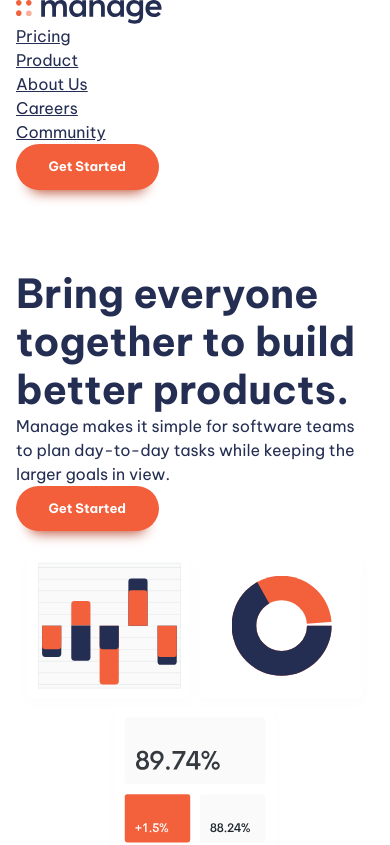
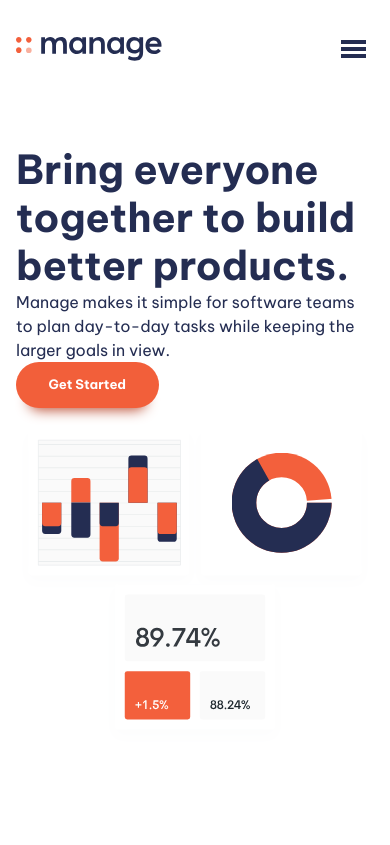
Before and after one commit to johnverz22/responsive-web, a website built with Vite: page index.html in a window 390 px wide. Shown: the top 845 px of the page. Built offline with nearby package versions, Linux system fonts and the light colour scheme.

Commit message:
Navigation toggle working

```diff
--- a/index.html
+++ b/index.html
@@ -15,8 +15,13 @@
 <body>
   <header class="primary-header">
     <div class="container">
+      <div class="nav-wrapper">
         <a href="#"><img src="images/logo.svg" alt="Manage"></a>
-      <nav class="primary-navigation">
+        <button class="mobile-nav-toggle" aria-controls="primary-navigation" aria-expanded="false">
+          <img class="icon-hamburger" src="images/icon-hamburger.svg" aria-hidden="true" alt="">
+          <img class="icon-close" src="images/icon-close.svg" aria-hidden="true" alt="">
+          <span class="visually-hidden">Menu</span></button>
+        <nav class="primary-navigation" id="primary-navigation">
           <ul aria-label="Primary" role="list" class="nav-list">
             <li><a href="#">Pricing</a></li>
             <li><a href="#">Product</a></li>
@@ -25,7 +30,8 @@
             <li><a href="#">Community</a></li>
           </ul>
         </nav>
-      <button class="button">Get Started</button>
+        <button class="button" style="display: none ;">Get Started</button>
+      </div>
     </div>
   </header>
 
@@ -145,4 +151,5 @@
   </footer>
   <script type="module" src="/main.js"></script>
 </body>
+
 </html>
--- a/main.js
+++ b/main.js
@@ -0,0 +1,9 @@
+const navToggle = document.querySelector(".mobile-nav-toggle");
+const primaryNav = document.querySelector(".primary-navigation");
+
+navToggle.addEventListener('click', () => {
+    //primaryNav.classList.toggle('opened');
+    primaryNav.hasAttribute('data-visible') ? navToggle.setAttribute('aria-expanded', false) : navToggle.setAttribute('aria-expanded', true);
+    primaryNav.toggleAttribute('data-visible');
+
+});
--- a/style.css
+++ b/style.css
@@ -269,6 +269,7 @@ body {
   border: 0;
   text-decoration: none;
   border-radius: 100vmax;
+  cursor: pointer;
   padding: 1.25em 2.5em;
   font-weight: var(--fw-bold);
   font-size: var(--fs-button);
@@ -293,3 +294,50 @@ body {
   background-color: var(--clr-neutral-100);
   color: var(--clr-accent-300);
 }
+
+/* navigation */
+
+.primary-header{
+  margin-top: var(--size-600);
+}
+
+.nav-wrapper{
+  display: flex;
+  justify-content: space-between;
+  align-items: center;
+}
+
+.mobile-nav-toggle{
+  display: none;
+}
+
+@media(max-width: 50em){
+  .primary-navigation{
+    display: none;
+  }
+
+  .primary-navigation[data-visible]{
+    display: block;
+    position: fixed;
+  }
+
+
+  .mobile-nav-toggle{
+    display:block;
+    cursor: pointer;
+    background: transparent;
+    border: 0;
+    padding: 0.5em;
+  }
+
+  .mobile-nav-toggle .icon-close{
+    display: none;
+  }
+}
+
+/*
+this was used by javascript :5
+.opened{
+  display:block;
+  position: fixed;
+} */
```
Lines whose indentation alone changed are shown as unchanged.
